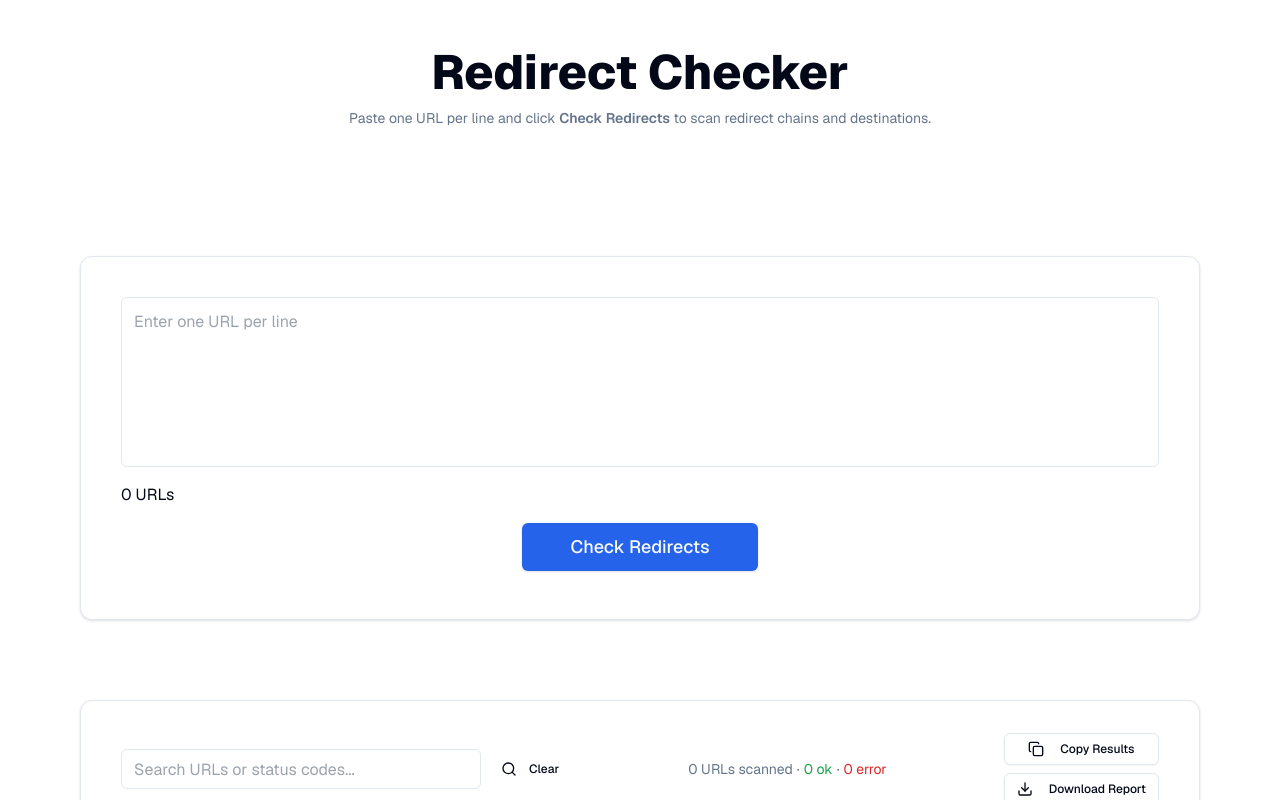
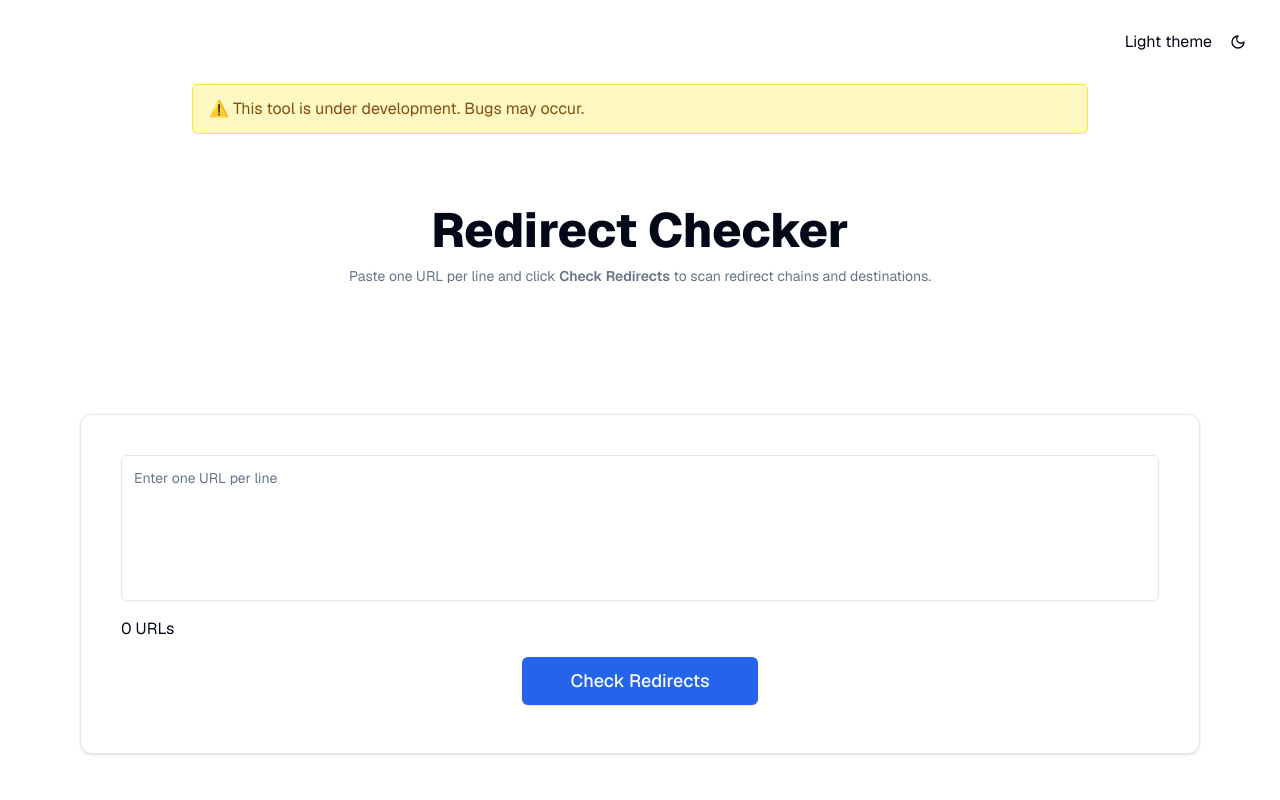
Before and after one commit to jomielcorpuz/Bulk-URL-Redirect-Checker, a Next.js app: page / in a window 1280 px wide. Shown: the top 800 px of the page. Built offline with nearby package versions, Linux system fonts and the light colour scheme.

Commit message:
Added Theme Toggle

```diff
--- a/components/BulkURLRedirectChecker.tsx
+++ b/components/BulkURLRedirectChecker.tsx
@@ -20,6 +20,9 @@ import {
 import { Button } from "@/components/ui/button"
 import { Copy, Download, ExternalLink, Globe, Search, ShieldCheck, ShieldAlert, ShieldX, ArrowRight } from "lucide-react"
 import { Card, CardContent } from "./ui/card"
+import ThemeToggle from "./ui/theme-toggle"
+import { Input } from "./ui/input"
+import { Textarea } from "./ui/textarea"
 
 type Row = {
     id: string
@@ -162,10 +165,25 @@ export default function BulkURLRedirectChecker() {
     return (
 
         <>
+            <div className="flex justify-end p-6">
+                <ThemeToggle />
+            </div>
+
+            {/* Development Alert */}
+            <div className="mx-6 sm:mx-12 lg:mx-20">
+                <div className="max-w-4xl mx-auto">
+                    <div className="bg-yellow-100 border border-yellow-300 text-yellow-800 px-4 py-3 rounded-md mb-6">
+                        ⚠️ This tool is under development. Bugs may occur.
+                    </div>
+                </div>
+            </div>
+
             <div className="mx-6 sm:mx-12 lg:mx-20">
                 <div className="max-w-4xl mx-auto text-center py-12">
                     <h1 className="text-3xl sm:text-4xl md:text-5xl font-extrabold">Redirect Checker</h1>
-                    <p className="mt-3 text-sm text-muted-foreground">Paste one URL per line and click <span className="font-semibold">Check Redirects</span> to scan redirect chains and destinations.</p>
+                    <p className="mt-3 text-sm text-muted-foreground">
+                        Paste one URL per line and click <span className="font-semibold">Check Redirects</span> to scan redirect chains and destinations.
+                    </p>
                 </div>
             </div>
 
@@ -174,7 +192,7 @@ export default function BulkURLRedirectChecker() {
                     <CardContent>
                         <div className="flex flex-col gap-2 my-10 mx-8 md:grid-cols-3 md:items-center">
 
-                            <textarea
+                            <Textarea
                                 placeholder="Enter one URL per line"
                                 value={input}
                                 onChange={(e) => setInput(e.target.value)}
--- /dev/null
+++ b/components/ui/input.tsx
@@ -0,0 +1,22 @@
+import * as React from "react"
+
+import { cn } from "@/lib/utils"
+
+const Input = React.forwardRef<HTMLInputElement, React.ComponentProps<"input">>(
+  ({ className, type, ...props }, ref) => {
+    return (
+      <input
+        type={type}
+        className={cn(
+          "flex h-9 w-full rounded-md border border-input bg-transparent px-3 py-1 text-base shadow-sm transition-colors file:border-0 file:bg-transparent file:text-sm file:font-medium file:text-foreground placeholder:text-muted-foreground focus-visible:outline-none focus-visible:ring-1 focus-visible:ring-ring disabled:cursor-not-allowed disabled:opacity-50 md:text-sm",
+          className
+        )}
+        ref={ref}
+        {...props}
+      />
+    )
+  }
+)
+Input.displayName = "Input"
+
+export { Input }
--- /dev/null
+++ b/components/ui/textarea.tsx
@@ -0,0 +1,22 @@
+import * as React from "react"
+
+import { cn } from "@/lib/utils"
+
+const Textarea = React.forwardRef<
+  HTMLTextAreaElement,
+  React.ComponentProps<"textarea">
+>(({ className, ...props }, ref) => {
+  return (
+    <textarea
+      className={cn(
+        "flex min-h-[60px] w-full rounded-md border border-input bg-transparent px-3 py-2 text-base shadow-sm placeholder:text-muted-foreground focus-visible:outline-none focus-visible:ring-1 focus-visible:ring-ring disabled:cursor-not-allowed disabled:opacity-50 md:text-sm",
+        className
+      )}
+      ref={ref}
+      {...props}
+    />
+  )
+})
+Textarea.displayName = "Textarea"
+
+export { Textarea }
--- a/components/ui/theme-toggle.tsx
+++ b/components/ui/theme-toggle.tsx
@@ -15,10 +15,23 @@ function ThemeToggle() {
         setMounted(true);
     }, []);
     return (
+        <div className='flex items-center gap-2'>
+            <div className="flex items-center gap-2">
+                {mounted && (
+                    <h1
+                        onClick={() =>
+                            setTheme(resolvedTheme === "light" ? "dark" : "light")
+                        }
+                        className="cursor-pointer select-none"
+                    >
+                        {resolvedTheme === "light" ? "Light" : "Dark"} theme
+                    </h1>
+                )}
+            </div>
             <Button
                 variant="ghost"
                 size="icon"
-            className=" rounded-full flex items-center justify-center"
+                className="rounded-full flex items-center justify-center"
                 onClick={() => setTheme(resolvedTheme === "light" ? "dark" : "light")}
             >
                 {!mounted ? null : resolvedTheme === "light" ? (
@@ -36,15 +49,19 @@ function ThemeToggle() {
                         animate={{ opacity: 1, rotate: 360, y: 0, scale: 1.2 }}
                         exit={{ opacity: 0, rotate: 180 }}
                         transition={{
-                        duration: 0.6, // Adjust the duration of the spin
+                            duration: 0.6,
                             ease: "linear",
-                        repeatType: "loop", // Ensure infinite spinning effect
+                            repeatType: "loop",
                         }}
                     >
-                    <Sun size={15} />
+                        <Sun size={16} />
+
                     </motion.div>
                 )}
             </Button>
+        </div>
+
+
     )
 }
 export default ThemeToggle
```
Also changed, not shown: 1 other file (tests, documents, lock files or other folders). Lines whose indentation alone changed are shown as unchanged.
